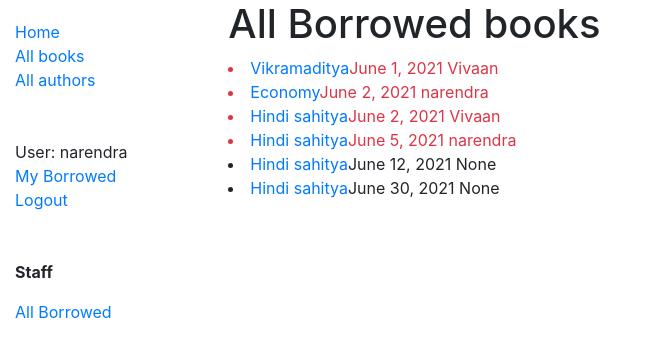
After one commit to narendra-bis/myjaan, a Django app: a page that uses myjaan/templates/base.html in a window 1280 px wide. The commit adds this page. Shown: the top 357 px of the page, without its empty margins (0-647 px from the left). Run offline with Django 3.2, Linux system fonts and the light colour scheme; a user stored in the database is signed in; data comes from the database, SQL or seed files in the repository; both versions use the stored data as it was after the commit.

Commit message:
library mgmt

```diff
--- a/catalog/models.py
+++ b/catalog/models.py
@@ -1,7 +1,8 @@
 import uuid
 from django.db import models
 from django.urls import reverse
-
+from django.contrib.auth.models import User
+from datetime import date
 
 # Create your models here.
 
@@ -80,6 +81,7 @@ Book instance
 class BookInstance(models.Model):
 	"""Model representing a specific copy of a book (i.e. that can be borrowed from the library)."""
 	id = models.UUIDField(primary_key=True, default=uuid.uuid4, help_text='Unique ID for this particular book across whole library')
+	borrower = models.ForeignKey(User, on_delete=models.SET_NULL, null=True, blank=True)
 	book = models.ForeignKey(Book, on_delete=models.PROTECT, null=True)
 	imprint = models.CharField(max_length=200)
 	due_back =  models.DateField(null=True, blank=True)
@@ -95,6 +97,15 @@ class BookInstance(models.Model):
 
 	class Meta:
 		ordering = ['due_back']
+		permissions = (("can_mark_returned", "Set book as returned"),)
+
+	def is_overdue(self):
+		if self.due_back and date.today() > self.due_back :
+			return True
+		else:
+			return False
 
 	def __str__(self):
 		return self.book.title
+
+	# @property
--- /dev/null
+++ b/catalog/templates/catalog/allbookinstance_list_borrowed_user.html
@@ -0,0 +1,24 @@
+{% extends "base.html" %}
+
+{% block content %}
+    <h1>All Borrowed books </h1>
+
+
+{% if bookinstance_list %}
+    	{% if user.is_staff %}
+
+	    	{% for allbookinst in bookinstance_list %}
+	    	<li class="{% if allbookinst.is_overdue %} text-danger{% endif %}">
+	    		<a href="{% url 'catalog:book-detail' allbookinst.book.pk %}">{{allbookinst.book.title}}</a>{{allbookinst.due_back }} {{ allbookinst.borrower}}
+	    	</li>
+	    	{% endfor %}
+
+   		{% else %}
+    	<p>Not a staff member </p>
+
+    	{% endif %}
+
+{% else %}
+      <p>There are no books borrowed.</p>
+{% endif %}
+{% endblock %}
--- a/catalog/urls.py
+++ b/catalog/urls.py
@@ -1,6 +1,8 @@
 from django.conf.urls import url,include
 from . import views
-from catalog.views import BookListView, BookDetailView,AuthorListView
+from catalog.views import BookListView, BookDetailView,AuthorListView,LoanedBooksByUserListView
+
+from catalog.views import AllLoanedBooksByUserListView
 from django.views.generic import RedirectView
 
 app_name = 'catalog'
@@ -10,5 +12,7 @@ urlpatterns = [
     url(r'^catalog/',RedirectView.as_view(pattern_name='catalog:index',permanent=True)),
     url(r'^books/',BookListView.as_view(), name='books'),
     url(r'^book/(?P<pk>\d+)$',BookDetailView.as_view(), name ='book-detail'),
-    url(r'^authors/',AuthorListView.as_view(),name='authors')
+    url(r'^authors/',AuthorListView.as_view(),name='authors'),
+    url(r'^mybooks/',LoanedBooksByUserListView.as_view(),name='my-borrowed'),
+    url(r'^allborrowed/',AllLoanedBooksByUserListView.as_view(),name='all-borrowed')
 ]
--- a/catalog/views.py
+++ b/catalog/views.py
@@ -3,12 +3,14 @@ from django.http import HttpResponse
 from catalog.models import Book, Author, BookInstance, Genre
 from django.views.generic.list import ListView
 from django.views.generic.detail import DetailView
+from django.contrib.auth.decorators import login_required, permission_required
 
+from django.contrib.auth.mixins import LoginRequiredMixin
 
 
 # Create your views here.
 
-
+@login_required
 def index(request):
 	"""view function for homepage of site"""
 	# Generate counts of some of the main objects
@@ -82,3 +84,49 @@ class AuthorListView(ListView):
 	context_object_name = 'author_list'
 	queryset = Author.objects.all()[:5]
 	template_name = "catalog/author_list.html"
+
+
+"""
+function for borrowed books individual
+"""
+# @permission_required('catalog.can_mark_returned')
+class LoanedBooksByUserListView(LoginRequiredMixin, ListView):
+	"""Generic class-based view listing books on loan to current user."""
+	model = BookInstance
+	template_name = 'catalog/bookinstance_list_borrowed_user.html'
+	paginate_by = 10
+	# import pdb;pdb.set_trace()
+
+	def get_queryset(self):
+		return BookInstance.objects.filter(borrower=self.request.user).filter(status__exact='o').order_by('due_back')
+
+
+	def get_context_data(self, **kwargs):
+		# Call the base implementation first to get the context
+		context = super(LoanedBooksByUserListView, self).get_context_data(**kwargs)
+		# Create any data and add it to the context
+		context['alluser'] = BookInstance.objects.filter(status__exact='o').order_by('due_back')
+		return context
+
+
+
+"""
+function for all borrowed books
+"""
+class AllLoanedBooksByUserListView(LoginRequiredMixin, ListView):
+	"""Generic class-based view listing books on loan to current user."""
+	model = BookInstance
+	template_name = 'catalog/allbookinstance_list_borrowed_user.html'
+	paginate_by = 10
+	# import pdb;pdb.set_trace()
+
+	def get_queryset(self):
+		return BookInstance.objects.filter(status__exact='o').order_by('due_back')
+
+
+	# def get_context_data(self, **kwargs):
+	# 	# Call the base implementation first to get the context
+	# 	context = super(LoanedBooksByUserListView, self).get_context_data(**kwargs)
+	# 	# Create any data and add it to the context
+	# 	context['alluser'] = BookInstance.objects.filter(status__exact='o').order_by('due_back')
+	# 	return context
--- /dev/null
+++ b/console/urls.py
@@ -0,0 +1,13 @@
+from django.conf.urls import url
+
+urlpatterns = [
+    # url(r'^admin/', admin.site.urls),
+    # # url(r'myapp/',include('myapp.urls')),
+    # url(r'',include('catalog.urls')),
+    # url(r'',include('console.urls')),
+    # url(r'accounts/',include('django.contrib.auth.urls')),
+    # url(r'', include(router.urls)),
+    # url(r'api-auth/', include('rest_framework.urls', namespace='rest_framework'))
+    # url(r'',views.home),
+    # url(r'', RedirectView.as_view(url='catalog/')),
+]
--- a/myjaan/settings.py
+++ b/myjaan/settings.py
@@ -68,7 +68,7 @@ ROOT_URLCONF = 'myjaan.urls'
 TEMPLATES = [
     {
         'BACKEND': 'django.template.backends.django.DjangoTemplates',
-        'DIRS': [BASE_DIR,'myjaan/templates'],
+        'DIRS': [os.path.join(BASE_DIR,'myjaan/templates')],
         'APP_DIRS': True,
         'OPTIONS': {
             'context_processors': [
@@ -140,3 +140,7 @@ MEDIA_URL = '/media/'
 
 STATIC_ROOT = os.path.join(BASE_DIR,'staticfiles')
 STATIC_URL = '/static/'
+
+
+LOGIN_REDIRECT_URL = '/'
+LOGOUT_REDIRECT_URL = '/'
--- a/myjaan/templates/base.html
+++ b/myjaan/templates/base.html
@@ -18,10 +18,39 @@
           <li><a href="{% url 'catalog:index' %}">Home</a></li>
           <li><a href="{% url 'catalog:books'%}">All books</a></li>
           <li><a href="{% url 'catalog:authors' %}">All authors</a></li>
+          <br>
+          <br>
+          {% if user.is_authenticated %}
+          <li>User: {{ user.get_username }}</li>
+          <li><a href="{% url 'catalog:my-borrowed' %}">My Borrowed</a></li>
+          <li><a href="{% url 'logout'%}?next={{request.path}}">Logout</a></li>
+          <br>
+          <br>
+
+          {%  if user.is_staff %}
+          <p><b>Staff</b></p>
+          <li><a href="{% url 'catalog:all-borrowed'%}">All Borrowed</a></li>
+          {% else %}
+          <p><b>Library User</b></p>
+          {% endif %}
+          {% else %}
+
+          <li><a href="{% url 'login'%}?next={{request.path}}">Login</a></li>
+          {% endif %}
+        </ul>
         </ul>
      {% endblock %}
+
       </div>
-      <div class="col-sm-10 ">{% block content %}{% endblock %}</div>
+      <div class="col-sm-10 ">{% if user.is_authenticated %}
+        {% block content %}{% endblock %}
+        {% else %}
+        {% block login %}
+
+        {% endblock %}
+        {% endif %}
+
+      </div>
     </div>
   </div>
 </body>
--- a/myjaan/urls.py
+++ b/myjaan/urls.py
@@ -45,6 +45,8 @@ urlpatterns = [
     url(r'^admin/', admin.site.urls),
     # url(r'myapp/',include('myapp.urls')),
     url(r'',include('catalog.urls')),
+    url(r'',include('console.urls')),
+    url(r'accounts/',include('django.contrib.auth.urls')),
     # url(r'', include(router.urls)),
     # url(r'api-auth/', include('rest_framework.urls', namespace='rest_framework'))
     # url(r'',views.home),
```
Also changed, not shown: catalog/admin.py (+10 -10 lines), catalog/templates/catalog/bookinstance_list_borrowed_user.html (added, +19 -0 lines), console/templates/registration/logged_out.html (added, +9 -0 lines), console/templates/registration/login.html (added, +26 -0 lines), catalog/migrations/0003_bookinstance_borrower.py (added), catalog/migrations/0004_auto_20210610_1721.py (added), db.sqlite3.
